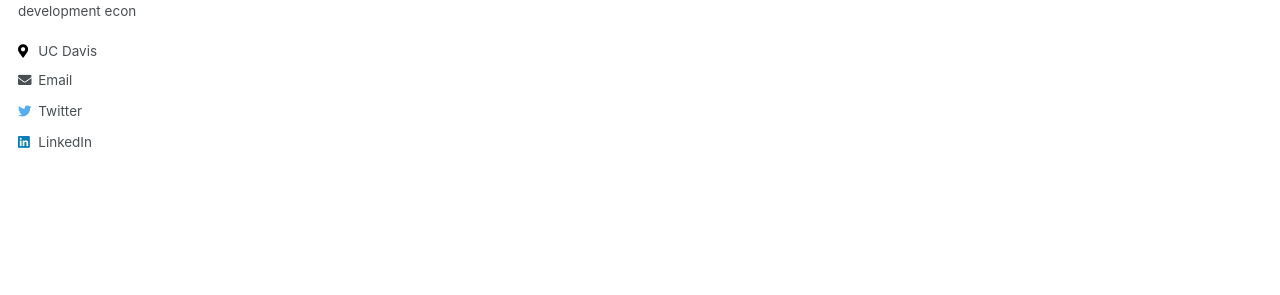
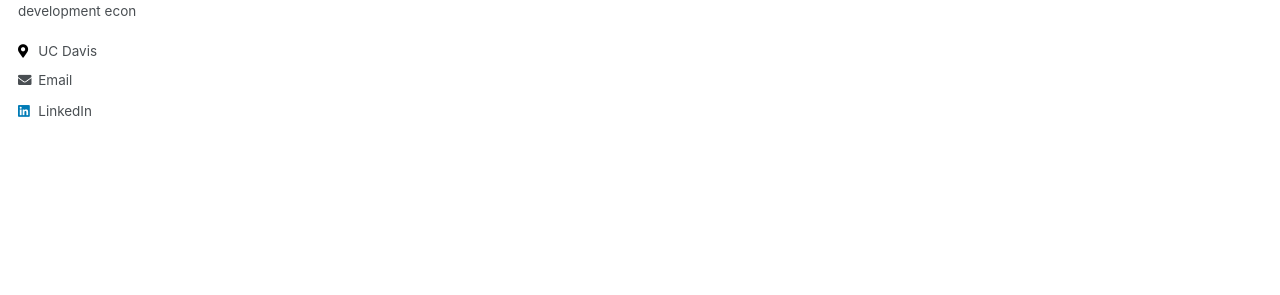
Before and after one commit to tendakung/tendakung.github.io, a Jekyll site: the page built from _pages/about.md, in a window 1280 px wide. Shown: the part 354-649 px from the top of the page. Built offline with Jekyll 4.4.1, drawn with Linux system fonts in a browser that asks for light colours.

Commit message:
mute twitter

```diff
--- a/_config.yml
+++ b/_config.yml
@@ -112,7 +112,7 @@ author:
   stackoverflow    : #"https://stackoverflow.com/users/10912314/jayrobwilliams"
   steam            :
   tumblr           :
-  twitter          : "@gong_tengda"
+  twitter          : #"@gong_tengda"
   vine             :
   weibo            :
   xing             :
```
